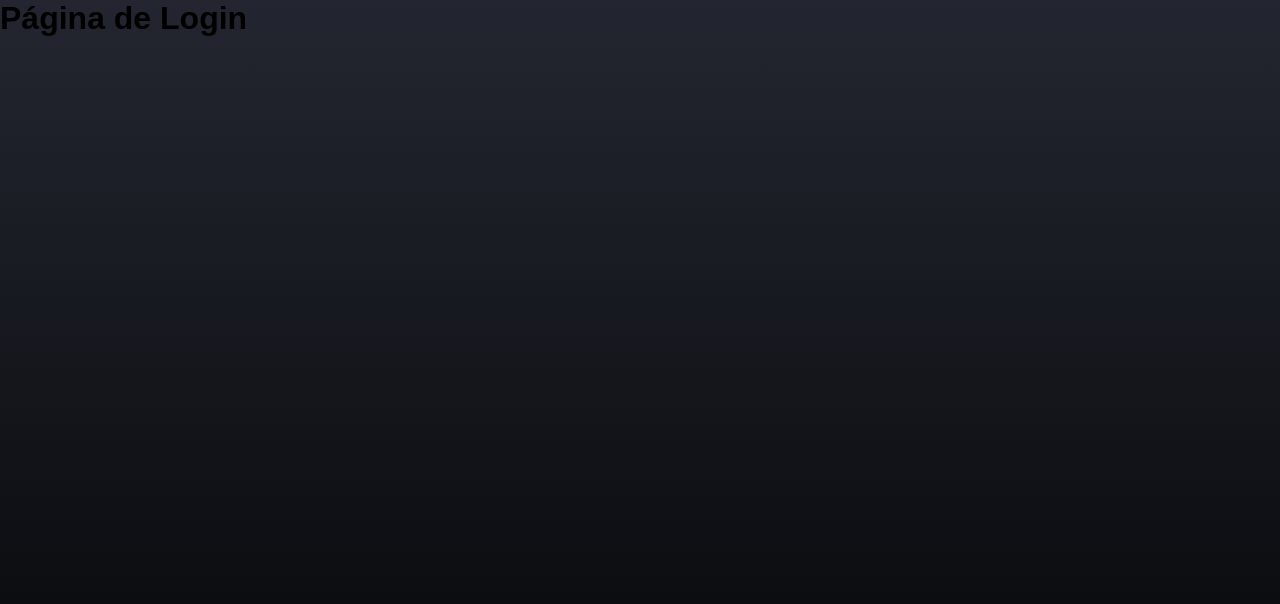
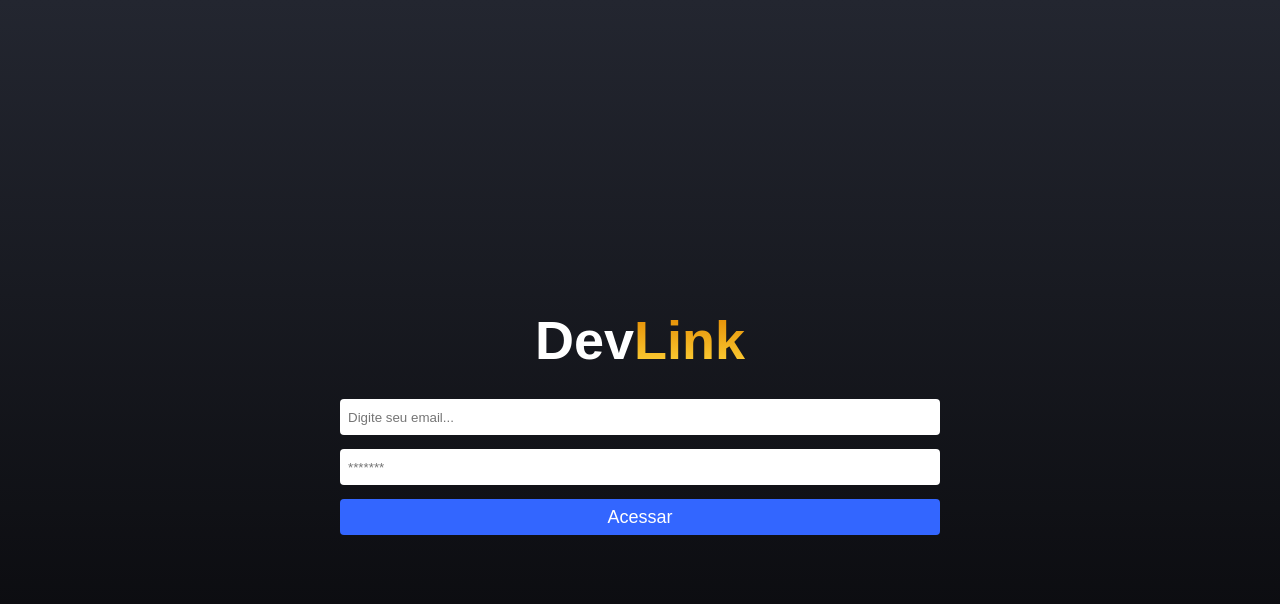
Before and after one commit to RenanRodriguesRecife/GerenciadorLinks_React-NATIVE, a React (Create React App) app in the folder devlink/: page /login in a window 1280 px wide. Shown: the top 604 px of the page. Built offline with nearby package versions, Linux system fonts and the light colour scheme.

Commit message:
login page

```diff
--- a/devlink/src/pages/Home/home.css
+++ b/devlink/src/pages/Home/home.css
@@ -54,3 +54,25 @@
     gap: 14px;
     margin: 18px 0;
 }
+
+@media screen and (max-width: 550px){
+    .home-container h1{
+        font-size: 32px;
+        text-align: center;
+    }
+
+    .link-text{
+        font-size: 16px;
+    }
+}
+
+@media screen and (max-width: 360px){
+    .home-container h1{
+        font-size: 24px;
+        text-align: center;
+    }
+
+    .link-text{
+        font-size: 14px;
+    }
+}
--- /dev/null
+++ b/devlink/src/pages/Login/Login.css
@@ -0,0 +1,33 @@
+.login-container{
+    display: flex;
+    flex-direction: column;
+    align-items: center;
+    justify-content: center;
+    height: 100vh;
+    width: 100%;
+}
+
+.form{
+    display: flex;
+    flex-direction: column;
+    width: 100%;
+    max-width: 600px;
+}
+
+.form input{
+    border: 0;
+    height: 36px;
+    margin-bottom: 14px;
+    border-radius: 4px;
+    padding: 0 8px;
+    outline: none;
+}
+
+.form button{
+    height: 36px;
+    border-radius: 4px;
+    background-color: #3366ff;
+    border: 0;
+    font-size: 18px;
+    color: #FFF;
+}
--- a/devlink/src/pages/Login/index.js
+++ b/devlink/src/pages/Login/index.js
@@ -1,7 +1,23 @@
+import './Login.css'
+import { Logo } from '../../components/Logo'
+
+
 export default function Login(){
     return(
-        <div>
-            <h1>Página de Login</h1>
+        <div className="login-container">
+            <Logo/>
+            <form className='form'>
+                <input
+                    type="text"
+                    placeholder='Digite seu email...'
+                />
+                <input
+                    type="password"
+                    placeholder='*******'
+                    autoComplete='on'
+                />
+                <button type="submit">Acessar</button>
+            </form>
         </div>
     )
 }
```
Also changed, not shown: 1 other file (tests, documents, lock files or other folders).
